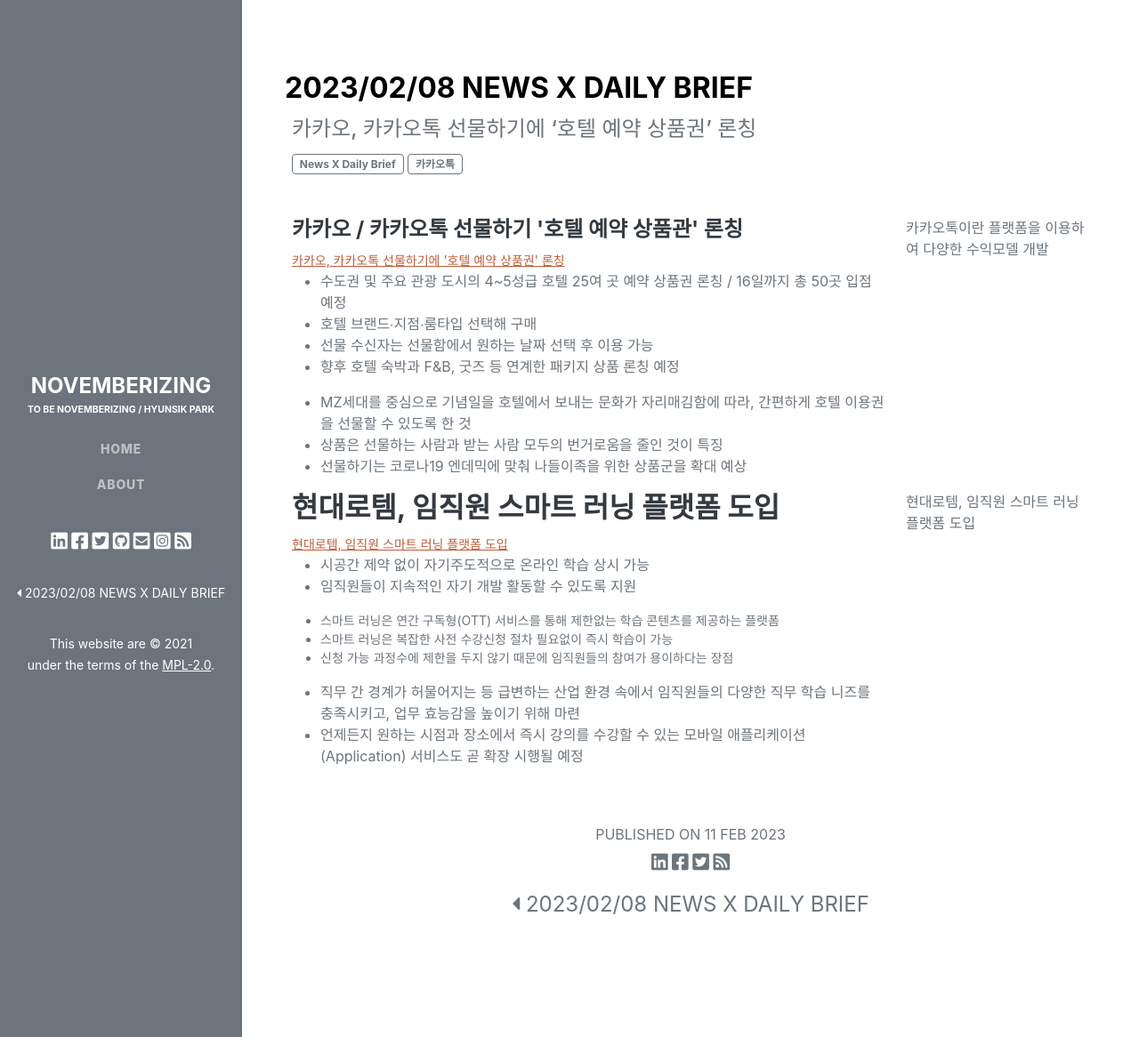
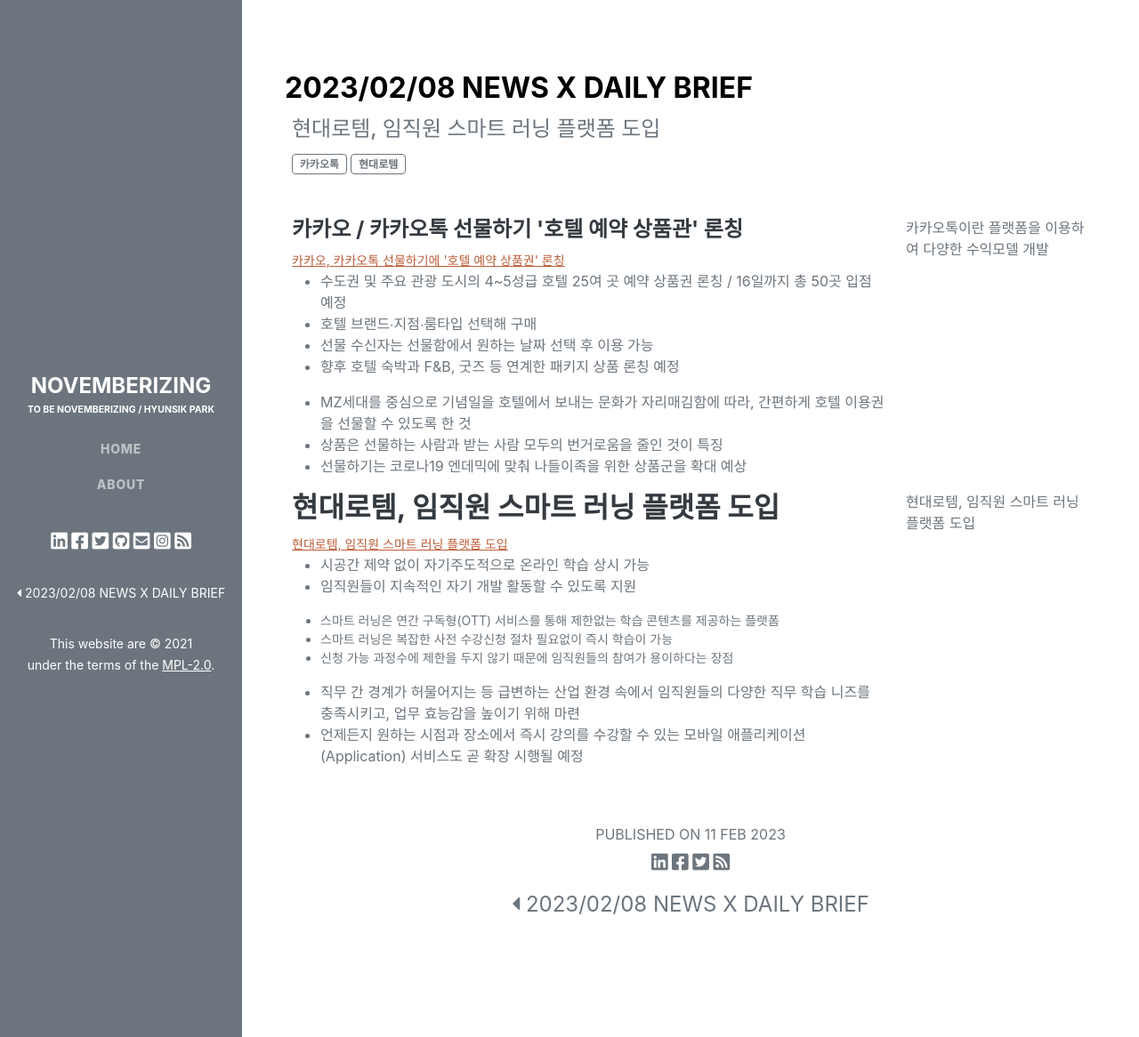
Before and after one commit to novemberizing/novemberizing.github.io, a Jekyll site: the page built from _posts/2023-02-13-NewsXBrief20230213.md, in a window 1280 px wide and 1166 px high. Shown: the whole window at 89% size. Built offline with Jekyll 4.4.1, drawn with Linux system fonts in a browser that asks for light colours.

Commit message:
업데이트

```diff
--- a/_posts/2023-02-13-NewsXBrief20230213.md
+++ b/_posts/2023-02-13-NewsXBrief20230213.md
@@ -1,11 +1,11 @@
 ---
 layout: post
 title: "2023/02/08 News X Daily Brief"
-subtitle: "카카오, 카카오톡 선물하기에 ‘호텔 예약 상품권’ 론칭"
+subtitle: "현대로템, 임직원 스마트 러닝 플랫폼 도입"
 cover: /assets/images/posts/2022-01-08-Decentralization.png
 date: "2023-02-11 11:47:00"
 categories: posts
-tags: ["News X Daily Brief", "카카오톡"]
+tags: ["카카오톡" , "현대로템"]
 ---
 
 <div class="row">
```
